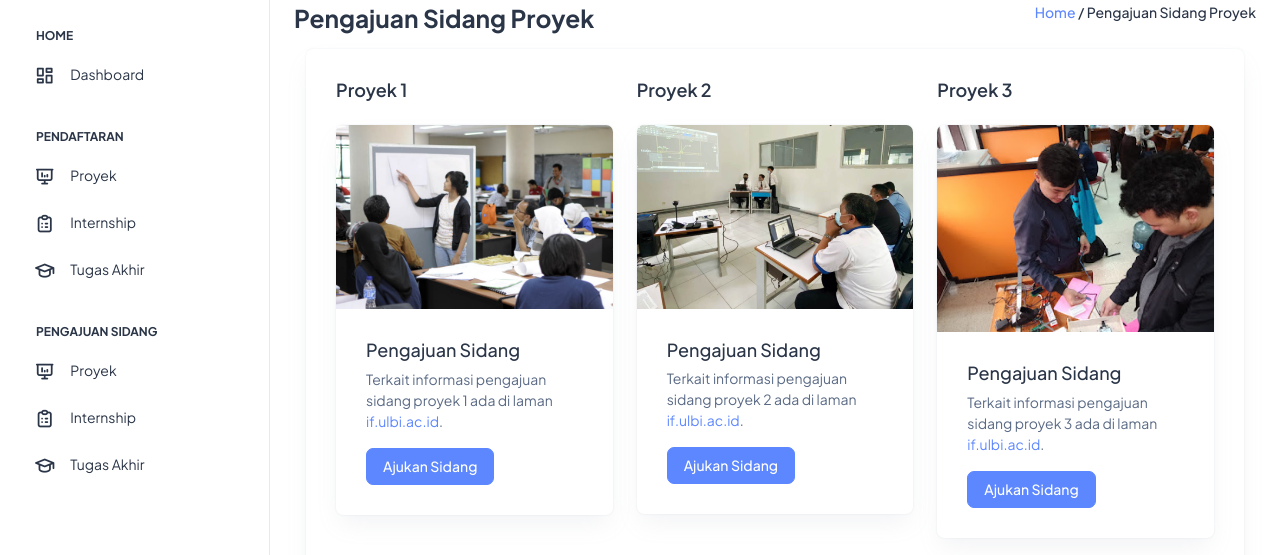
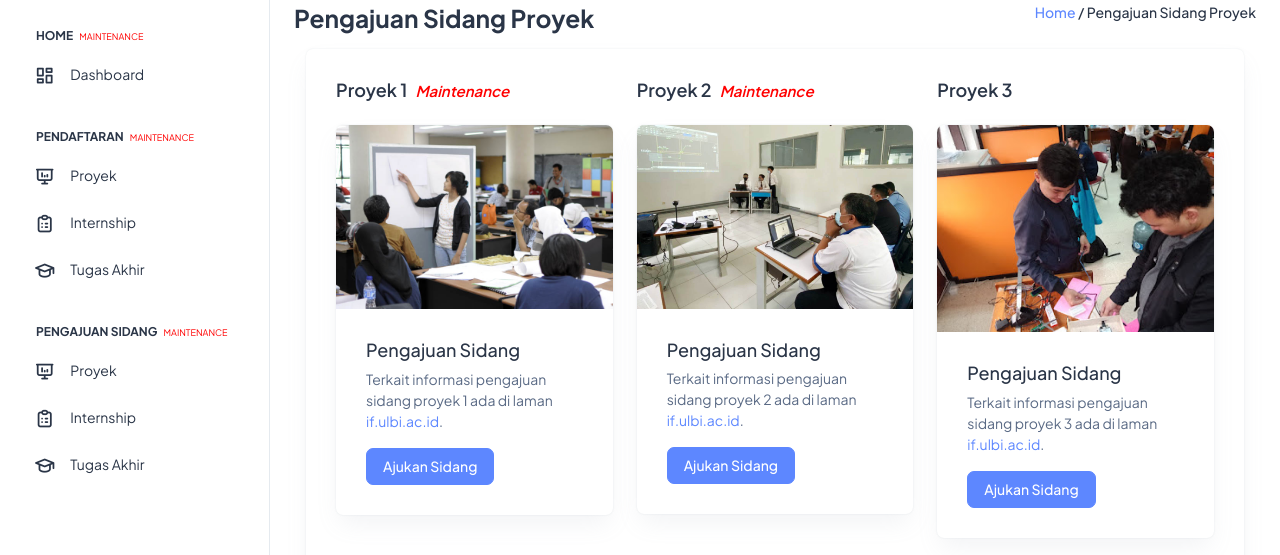
Before and after one commit to uiteung/APPESI, a website: page sidang_proyek.html in a window 1280 px wide. Shown: the part 81-636 px from the top of the page. Drawn offline with Linux system fonts and the light colour scheme.

Commit message:
penyesuaian konten pada sidang proyek

```diff
--- a/sidang_proyek.html
+++ b/sidang_proyek.html
@@ -36,7 +36,9 @@
           <ul id="sidebarnav">
             <li class="nav-small-cap">
               <i class="ti ti-dots nav-small-cap-icon fs-4"></i>
-              <span class="hide-menu">Home</span>
+              <span class="hide-menu">Home
+                <span class="badge bg-warning-500 capitalize" id="badgeJalur" style="color: rgb(255, 0, 0); font-size: 9px; padding: 1px 4px; border-radius: 5px;">Maintenance</span>
+              </span>
             </li>
             <li class="sidebar-item">
               <a class="sidebar-link" href="./index.html" aria-expanded="false">
@@ -48,7 +50,9 @@
             </li>
             <li class="nav-small-cap">
               <i class="ti ti-dots nav-small-cap-icon fs-4"></i>
-              <span class="hide-menu">PENDAFTARAN</span>
+              <span class="hide-menu">PENDAFTARAN
+                <span class="badge bg-warning-500 capitalize" id="badgeJalur" style="color: rgb(255, 0, 0); font-size: 9px; padding: 1px 4px; border-radius: 5px;">Maintenance</span>
+              </span>
             </li>
             <li class="sidebar-item">
               <a class="sidebar-link" href="./ui-buttons.html" aria-expanded="false">
@@ -76,7 +80,9 @@
               </li>
             <li class="nav-small-cap">
               <i class="ti ti-dots nav-small-cap-icon fs-4"></i>
-              <span class="hide-menu">PENGAJUAN SIDANG</span>
+              <span class="hide-menu">PENGAJUAN SIDANG
+                <span class="badge bg-warning-500 capitalize" id="badgeJalur" style="color: rgb(255, 0, 0); font-size: 9px; padding: 1px 4px; border-radius: 5px;">Maintenance</span>
+              </span>
             </li>
             <li class="sidebar-item">
               <a class="sidebar-link" href="./ui-buttons.html" aria-expanded="false">
@@ -155,9 +161,11 @@
           <div class="card-body">
             <div class="row">
               <div class="col-md-4">
-                      <h5 class="card-title fw-semibold mb-4">Proyek 1</h5>
+                <h5 class="card-title fw-semibold mb-4">Proyek 1
+                  <i class="fa fa-fw fa-check-square-o" style="background-color: #ffffff; color: rgb(255, 0, 0); padding: 2px 5px; border-radius: 5px; font-size: 15px;">Maintenance</i>
+                </h5>
                 <div class="card">
-                        <img src="assets/images/backgrounds/proyek 1.jpg" class="card-img-top" alt="...">
+                  <img src="assets/images/backgrounds/proyek 1.jpg" class="card-img-top img-fluid" alt="...">
                   <div class="card-body">
                     <h5 class="card-title">Pengajuan Sidang</h5>
                     <p class="card-text">Terkait informasi pengajuan sidang proyek 1 ada di laman <a href="https://if.ulbi.ac.id">if.ulbi.ac.id</a>.</p>
@@ -166,9 +174,11 @@
                 </div>
               </div>
               <div class="col-md-4">
-                      <h5 class="card-title fw-semibold mb-4">Proyek 2</h5>
+                <h5 class="card-title fw-semibold mb-4">Proyek 2
+                  <i class="fa fa-fw fa-check-square-o" style="background-color: #ffffff; color: rgb(255, 0, 0); padding: 2px 5px; border-radius: 5px; font-size: 15px;">Maintenance</i>
+                </h5>
                 <div class="card">
-                        <img src="assets/images/backgrounds/proyek 2.jpg" class="card-img-top" alt="...">
+                  <img src="assets/images/backgrounds/proyek 2.jpg" class="card-img-top img-fluid" alt="...">
                   <div class="card-body">
                     <h5 class="card-title">Pengajuan Sidang</h5>
                     <p class="card-text">Terkait informasi pengajuan sidang proyek 2 ada di laman <a href="https://if.ulbi.ac.id">if.ulbi.ac.id</a>.</p>
@@ -179,7 +189,7 @@
               <div class="col-md-4">
                 <h5 class="card-title fw-semibold mb-4">Proyek 3</h5>
                 <div class="card">
-                        <img src="assets/images/backgrounds/proyek 3.jpg" class="card-img-top" alt="...">
+                  <img src="assets/images/backgrounds/proyek 3.jpg" class="card-img-top img-fluid" style="width: 300px;" alt="...">
                   <div class="card-body">
                     <h5 class="card-title">Pengajuan Sidang</h5>
                     <p class="card-text">Terkait informasi pengajuan sidang proyek 3 ada di laman <a href="https://if.ulbi.ac.id">if.ulbi.ac.id</a>.</p>
```
Lines whose indentation alone changed are shown as unchanged.
